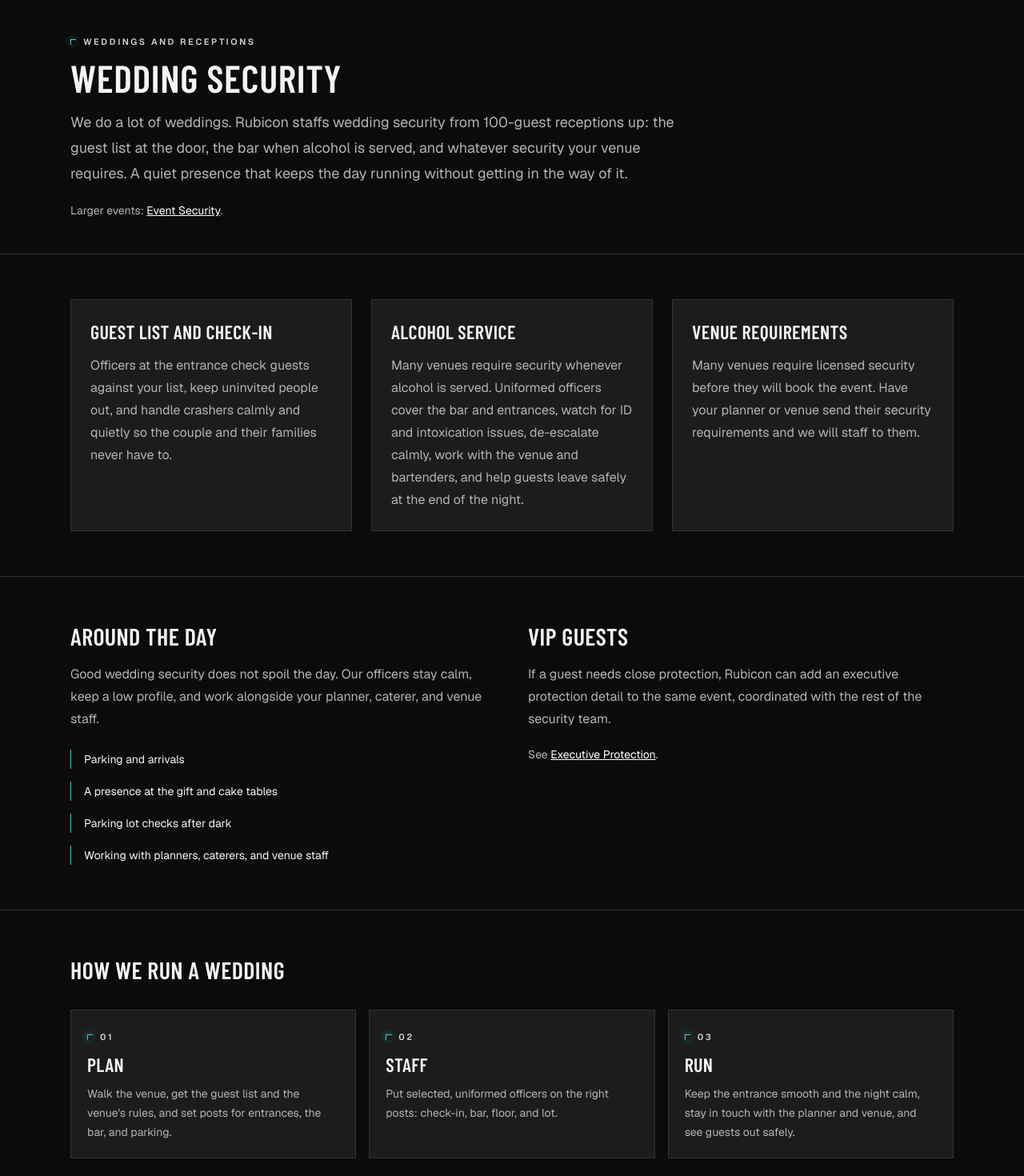
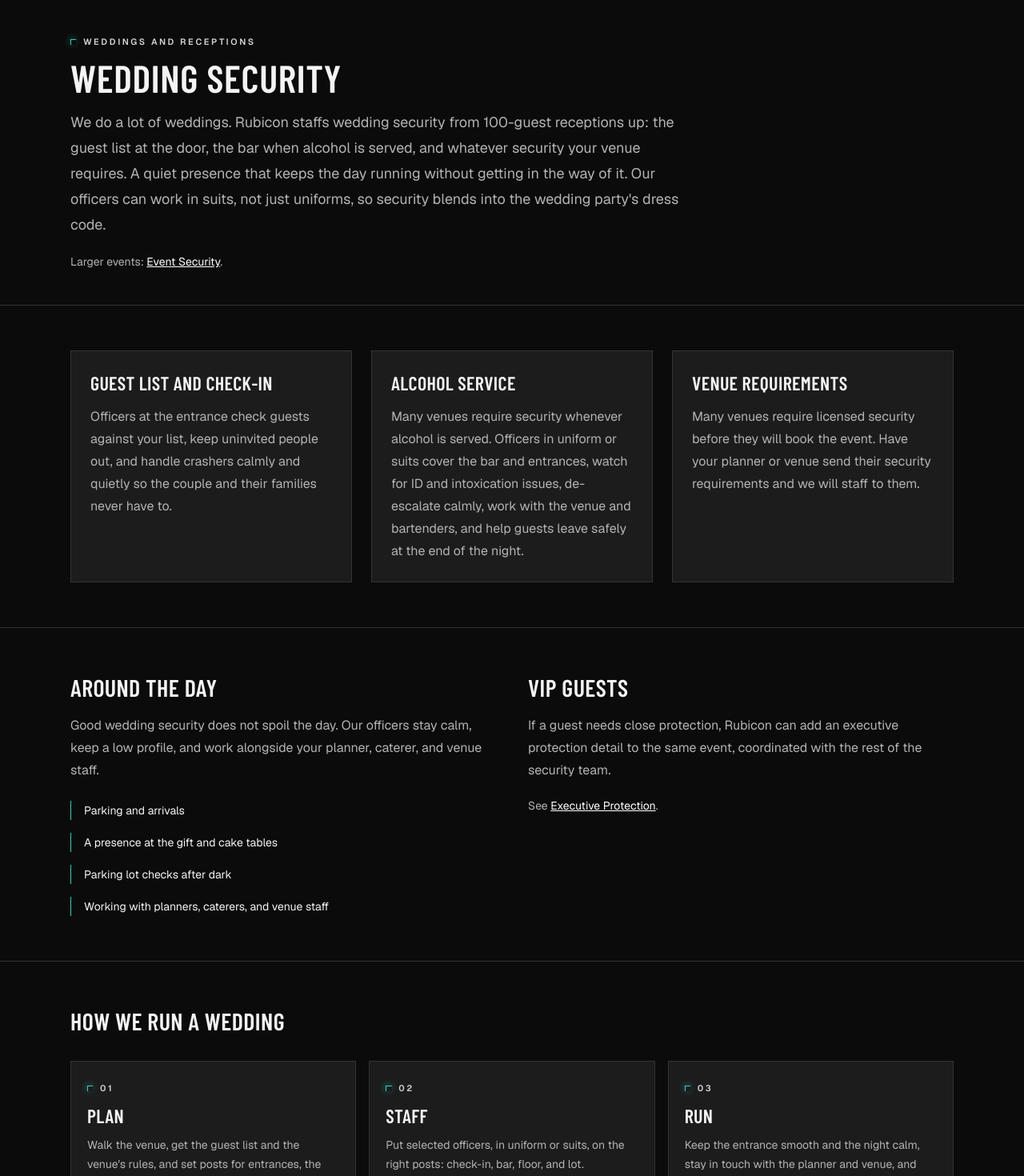
Before and after one commit to benrubicon/rubicon-protection, a Next.js app: page /wedding-security in a window 1280 px wide. Shown: the part 660-2130 px from the top of the page at 80% size. Built offline with nearby package versions, Linux system fonts and the light colour scheme.

Commit message:
Wedding Security: officers can work in suits, not just uniforms

```diff
--- a/app/wedding-security/page.tsx
+++ b/app/wedding-security/page.tsx
@@ -6,7 +6,7 @@ import { IndustryVideo } from "@/components/IndustryVideo";
 export const metadata: Metadata = {
   title: "Wedding Security",
   description:
-    "Wedding security: guest list management, alcohol service security, and staffing to your venue's security requirements. Rubicon Protection, call 833-217-1117.",
+    "Wedding security: guest list management, alcohol service security, and suited or uniformed officers staffed to your venue's rules. Rubicon Protection, 833-217-1117.",
 };
 
 const services = [
@@ -16,7 +16,7 @@ const services = [
   },
   {
     t: "Alcohol service",
-    d: "Many venues require security whenever alcohol is served. Uniformed officers cover the bar and entrances, watch for ID and intoxication issues, de-escalate calmly, work with the venue and bartenders, and help guests leave safely at the end of the night.",
+    d: "Many venues require security whenever alcohol is served. Officers in uniform or suits cover the bar and entrances, watch for ID and intoxication issues, de-escalate calmly, work with the venue and bartenders, and help guests leave safely at the end of the night.",
   },
   {
     t: "Venue requirements",
@@ -40,7 +40,7 @@ const steps = [
   {
     n: "02",
     t: "Staff",
-    d: "Put selected, uniformed officers on the right posts: check-in, bar, floor, and lot.",
+    d: "Put selected officers, in uniform or suits, on the right posts: check-in, bar, floor, and lot.",
   },
   {
     n: "03",
@@ -64,7 +64,8 @@ export default function WeddingSecurityPage() {
             100-guest receptions up: the guest list at the door, the bar when
             alcohol is served, and whatever security your venue requires. A
             quiet presence that keeps the day running without getting in the
-            way of it.
+            way of it. Our officers can work in suits, not just uniforms, so
+            security blends into the wedding party&apos;s dress code.
           </p>
           <p className="mt-4 max-w-3xl text-sm leading-7 text-muted">
             Larger events:{" "}
```
